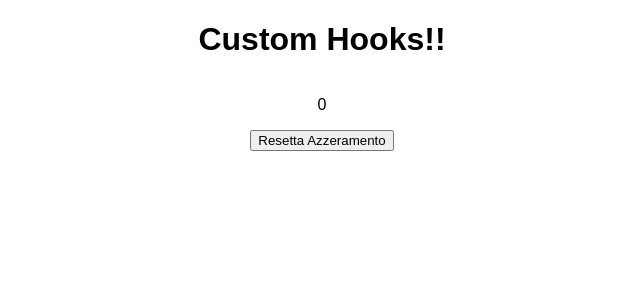
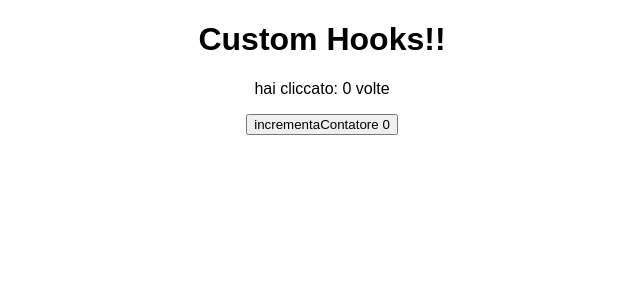
Before and after one commit to matteo9966/Hooks, a React (Create React App) app: page / in a window 1280 px wide. Shown: the top 300 px of the page, without its empty margins (318-958 px from the left). Built offline with nearby package versions, Linux system fonts and the light colour scheme.

Commit message:
Added debounce Hook

```diff
--- a/src/App.js
+++ b/src/App.js
@@ -1,10 +1,12 @@
 import "./styles.css";
-import { TimeoutComponent } from "./hooks/useTimeout/TimeoutComponent";
+// import { TimeoutComponent } from "./hooks/useTimeout/TimeoutComponent";
+import { DebounceComponent } from "./hooks/useDebounce/DebounceComponent";
 export default function App() {
   return (
     <div className="App">
       <h1>Custom Hooks!!</h1>
-      <TimeoutComponent />
+      {/* <TimeoutComponent /> */}
+      <DebounceComponent />
     </div>
   );
 }
--- /dev/null
+++ b/src/hooks/useDebounce/DebounceComponent.js
@@ -0,0 +1,19 @@
+import { useState } from "react";
+import { useDebounce } from "./useDebounce";
+export function DebounceComponent() {
+  const [counter, setCounter] = useState(0);
+  const [message, setMessage] = useState("");
+  function debouncedFunction() {
+    setMessage("hai cliccato: " + counter + " volte");
+  }
+  useDebounce(debouncedFunction, 2000, counter);
+
+  return (
+    <div style={{ margin: "auto" }}>
+      <p>{message}</p>
+      <button onClick={() => setCounter((c) => c + 1)}>
+        incrementaContatore {" " + counter}
+      </button>
+    </div>
+  );
+}
--- /dev/null
+++ b/src/hooks/useDebounce/useDebounce.js
@@ -0,0 +1,13 @@
+import { useTimeout } from "../useTimeout/useTimeout";
+import { useEffect } from "react";
+
+export function useDebounce(callback, delay, dependency) {
+  const { reset, clear } = useTimeout(callback, delay);
+
+  //this hook works with only 1 dependency. use A spread operator [...dependency] if you want to pass more than one dependency
+
+  useEffect(() => {
+    reset();
+    return clear;
+  }, [dependency, clear, reset]);
+}
--- a/src/hooks/useTimeout/useTimeout.js
+++ b/src/hooks/useTimeout/useTimeout.js
@@ -29,5 +29,5 @@ export const useTimeout = (callback, delay) => {
     return clear;
   }, [set, clear]);
 
-  return { reset };
+  return { reset, clear };
 };
```
